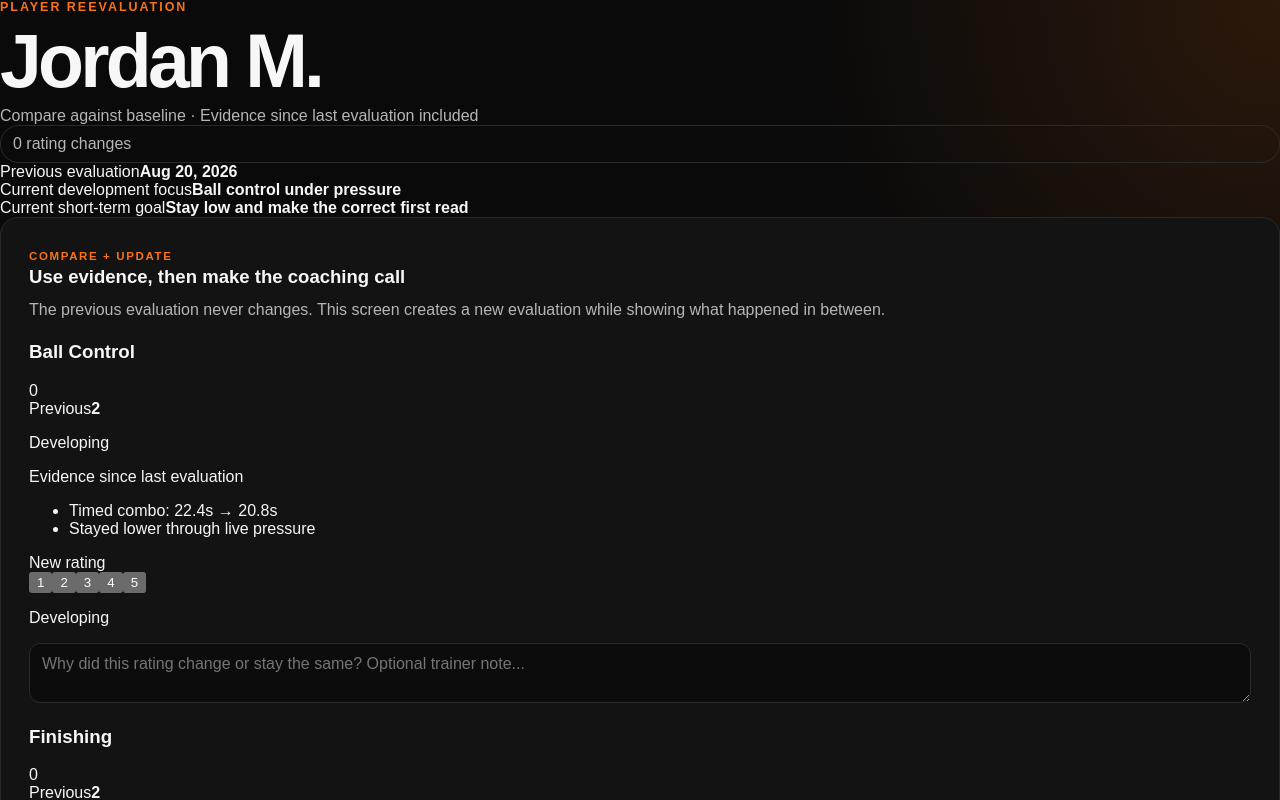
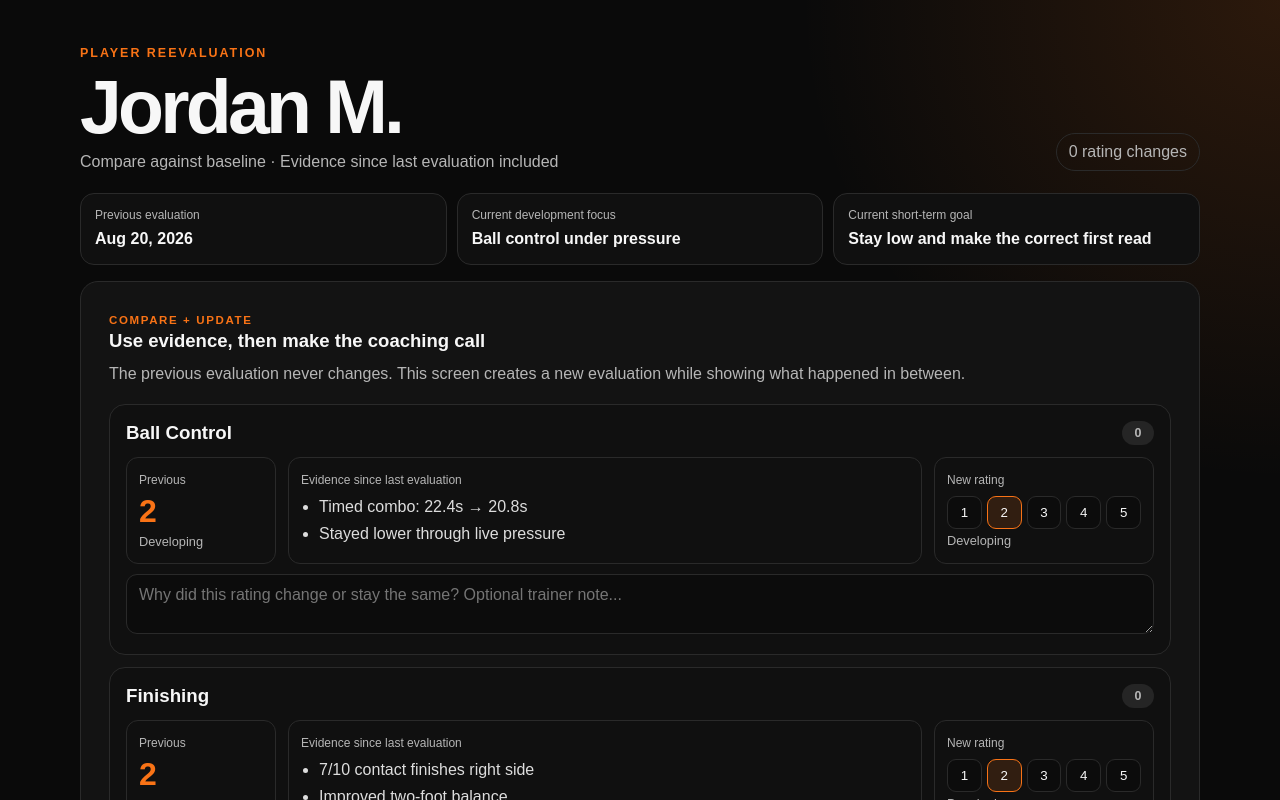
Before and after one commit to thatstuffpt-collab/Player-Development-, a Next.js app: page /trainer/evaluation/reevaluate in a window 1280 px wide. Shown: the top 800 px of the page. Built offline with nearby package versions, Linux system fonts and the light colour scheme.

Commit message:
Style reevaluation comparison workflow

```diff
--- a/src/app/globals.css
+++ b/src/app/globals.css
@@ -661,3 +661,199 @@ h1 {
     font-size: .72rem;
   }
 }
+
+
+/* Reevaluation */
+.reeval-shell {
+  width: min(1120px, calc(100% - 28px));
+  margin: 0 auto;
+  padding: 28px 0 80px;
+}
+
+.reeval-header {
+  display: flex;
+  justify-content: space-between;
+  align-items: flex-end;
+  gap: 18px;
+  padding: 18px 0 22px;
+}
+
+.reeval-overview {
+  display: grid;
+  grid-template-columns: repeat(3,minmax(0,1fr));
+  gap: 10px;
+  margin-bottom: 16px;
+}
+
+.reeval-overview > div,
+.reeval-summary > div {
+  border: 1px solid var(--line);
+  border-radius: 14px;
+  padding: 14px;
+  background: #101010;
+  display: grid;
+  gap: 6px;
+}
+
+.reeval-overview span,
+.reeval-summary span,
+.previous-rating span,
+.evidence-panel > span,
+.new-rating > span {
+  color: var(--muted);
+  font-size: .75rem;
+}
+
+.reeval-overview strong,
+.reeval-summary strong {
+  line-height: 1.35;
+}
+
+.reeval-stack {
+  display: grid;
+  gap: 12px;
+  margin-top: 18px;
+}
+
+.reeval-card {
+  border: 1px solid var(--line);
+  border-radius: 16px;
+  padding: 16px;
+  background: #101010;
+}
+
+.reeval-title-row {
+  display: flex;
+  align-items: center;
+  justify-content: space-between;
+  gap: 10px;
+  margin-bottom: 12px;
+}
+
+.reeval-title-row h3 {
+  margin: 0;
+}
+
+.delta {
+  min-width: 32px;
+  text-align: center;
+  border-radius: 999px;
+  padding: 5px 8px;
+  background: #252525;
+  color: var(--muted);
+  font-size: .78rem;
+  font-weight: 800;
+}
+
+.delta.positive {
+  color: #d8ffd8;
+  background: rgba(55,140,70,.25);
+}
+
+.delta.negative {
+  color: #ffd6d6;
+  background: rgba(170,55,55,.25);
+}
+
+.reeval-columns {
+  display: grid;
+  grid-template-columns: 150px 1fr 220px;
+  gap: 12px;
+  align-items: stretch;
+}
+
+.previous-rating,
+.evidence-panel,
+.new-rating {
+  border: 1px solid var(--line);
+  border-radius: 12px;
+  padding: 12px;
+}
+
+.previous-rating strong {
+  display: block;
+  color: var(--accent);
+  font-size: 2rem;
+  margin: 5px 0 0;
+}
+
+.previous-rating p,
+.new-rating p {
+  margin: 4px 0 0;
+  color: var(--muted);
+  font-size: .8rem;
+}
+
+.evidence-panel ul {
+  margin: 8px 0 0;
+  padding-left: 18px;
+  color: #ddd;
+}
+
+.evidence-panel li {
+  margin: 5px 0;
+  line-height: 1.4;
+}
+
+.compact-rating-scale {
+  display: grid;
+  grid-template-columns: repeat(5,1fr);
+  gap: 5px;
+  margin-top: 8px;
+}
+
+.compact-rating {
+  border: 1px solid var(--line);
+  border-radius: 9px;
+  padding: 8px 0;
+  background: #0c0c0c;
+  color: var(--text);
+  cursor: pointer;
+}
+
+.compact-rating.selected {
+  border-color: var(--accent);
+  background: rgba(249,115,22,.14);
+}
+
+.reeval-card .evaluation-note {
+  margin-top: 10px;
+}
+
+.reeval-plan {
+  margin-top: 16px;
+}
+
+.reeval-summary {
+  display: grid;
+  grid-template-columns: repeat(3,minmax(0,1fr));
+  gap: 10px;
+  margin: 18px 0;
+}
+
+@media (max-width: 820px) {
+  .reeval-overview,
+  .reeval-summary {
+    grid-template-columns: 1fr;
+  }
+
+  .reeval-columns {
+    grid-template-columns: 1fr;
+  }
+
+  .previous-rating {
+    display: grid;
+    grid-template-columns: auto auto 1fr;
+    gap: 10px;
+    align-items: center;
+  }
+
+  .previous-rating strong {
+    margin: 0;
+    font-size: 1.4rem;
+  }
+
+  .previous-rating p {
+    margin: 0;
+  }
+}
```
